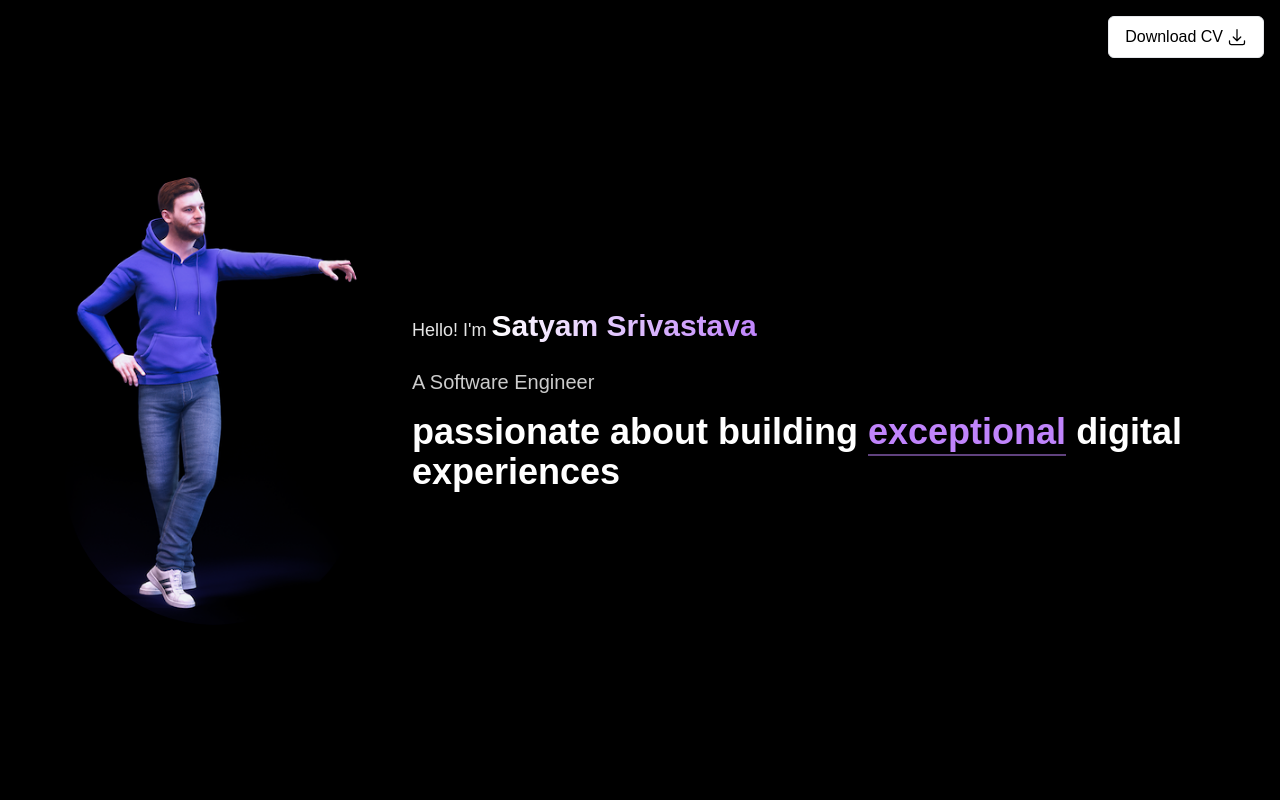
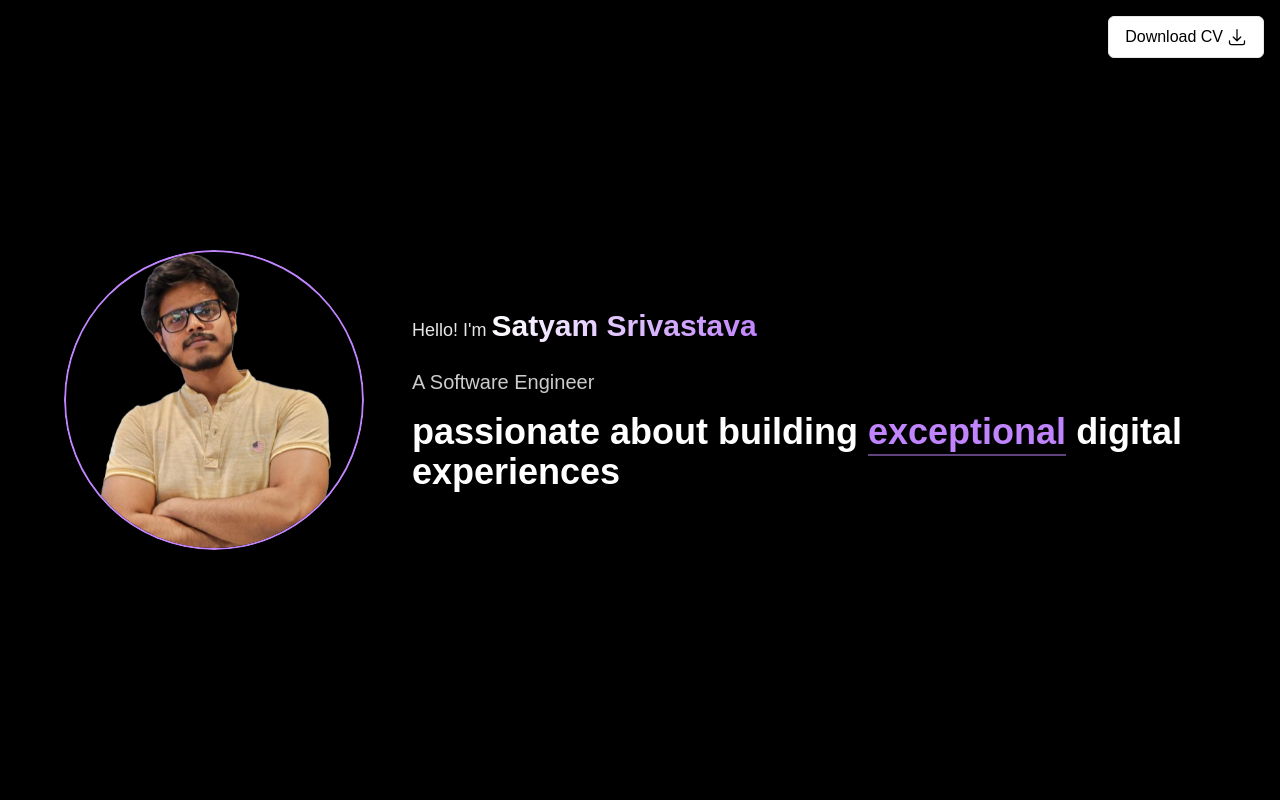
Before and after one commit to SrivastavaSatyam/portfolio, a Next.js app: page / in a window 1280 px wide. Shown: the top 800 px of the page. Built offline with nearby package versions, Linux system fonts and the light colour scheme.

Commit message:
changed main image

```diff
--- a/src/components/home/Hero/Hero.tsx
+++ b/src/components/home/Hero/Hero.tsx
@@ -43,11 +43,11 @@ const Hero: React.FC<HeroProps> = ({ name = "Satyam Srivastava" }) => {
           >
             <div className="relative rounded-full overflow-hidden">
               <Image
-                src={getImagePath("/images/MetaPerson-avatar.png")}
+                src={getImagePath("/images/main.png")}
                 alt="Developer Avatar"
                 width={300}
                 height={300}
-                className="w-full h-auto"
+                className="w-full h-auto rounded-full border-2 border-purple-400"
                 priority
               />
             </div>
--- a/src/components/home/Socials/Socials.tsx
+++ b/src/components/home/Socials/Socials.tsx
@@ -34,7 +34,7 @@ const Socials: React.FC = () => {
     },
     {
       platform: 'Twitter',
-      url: 'https://x.com/satyamsri1712?s=11',
+      url: 'https://x.com/satyamsri1712',
       icon: <FaXTwitter className="w-12 h-12" />,
     },
   ];
```
Also changed, not shown: public/images/MetaPerson-avatar.png (deleted).
